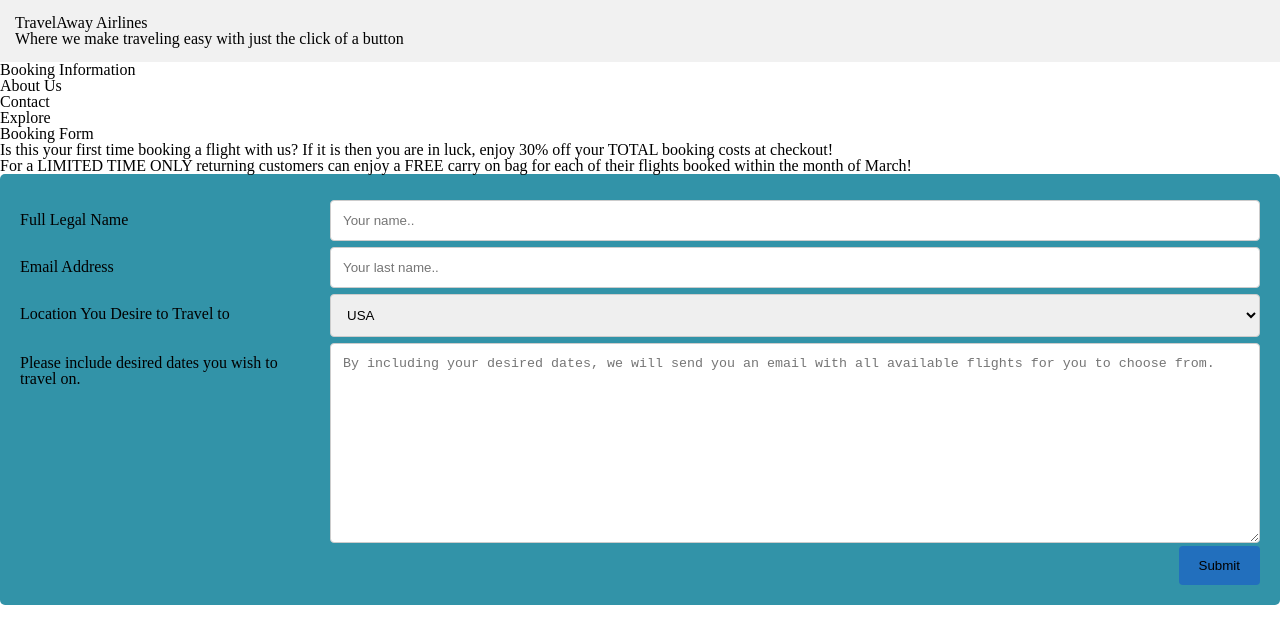
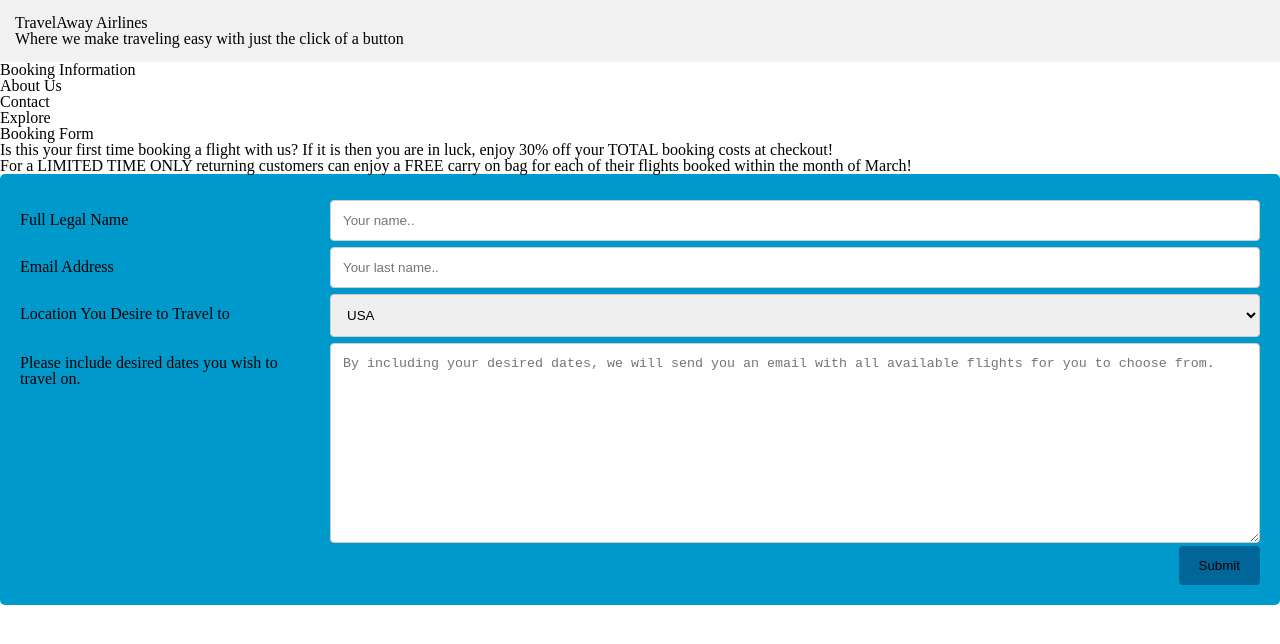
Before and after one commit to gpasillas01/itmd362-Project1, a plain HTML site: page index.html in a window 1280 px wide. In both pictures the pointer is over the input "Submit". Drawn offline with Linux system fonts and the light colour scheme.

Commit message:
Update screen.css

```diff
--- a/cssProject1/screen.css
+++ b/cssProject1/screen.css
@@ -29,12 +29,12 @@ input[type=submit] {
 }
 
 input[type=submit]:hover {
-  background-color:#226fbd;
+  background-color:#006699;
 }
 
 .container {
   border-radius: 5px;
-  background-color: #3293a8;
+  background-color: #0099cc;
   padding: 20px;
 }
 
```
